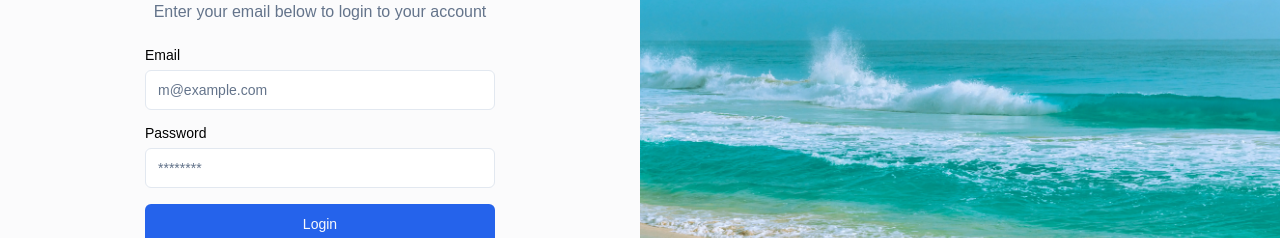
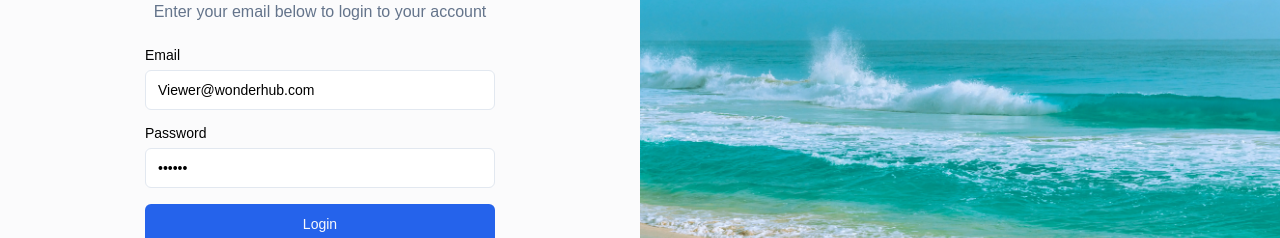
Before and after one commit to Mohamed12awad/WanderHub, a React (Vite) app in the folder frontend/: page /login in a window 1280 px wide. Shown: the part 272-510 px from the top of the page. Built offline with nearby package versions, Linux system fonts and the light colour scheme.

Commit message:
modified:   frontend/src/pages/Login.tsx

```diff
--- a/frontend/src/pages/Login.tsx
+++ b/frontend/src/pages/Login.tsx
@@ -9,8 +9,8 @@ import LoadingSpinner from "@/components/common/spinner";
 
 // console.log(import.meta.env.VITE_API_URL);
 const Login = () => {
-  const [email, setEmail] = useState("");
-  const [password, setPassword] = useState("");
+  const [email, setEmail] = useState("Viewer@wonderhub.com");
+  const [password, setPassword] = useState("123456");
   const { login, loading } = useAuth();
 
   const handleSubmit = async (e: React.SyntheticEvent) => {
```
